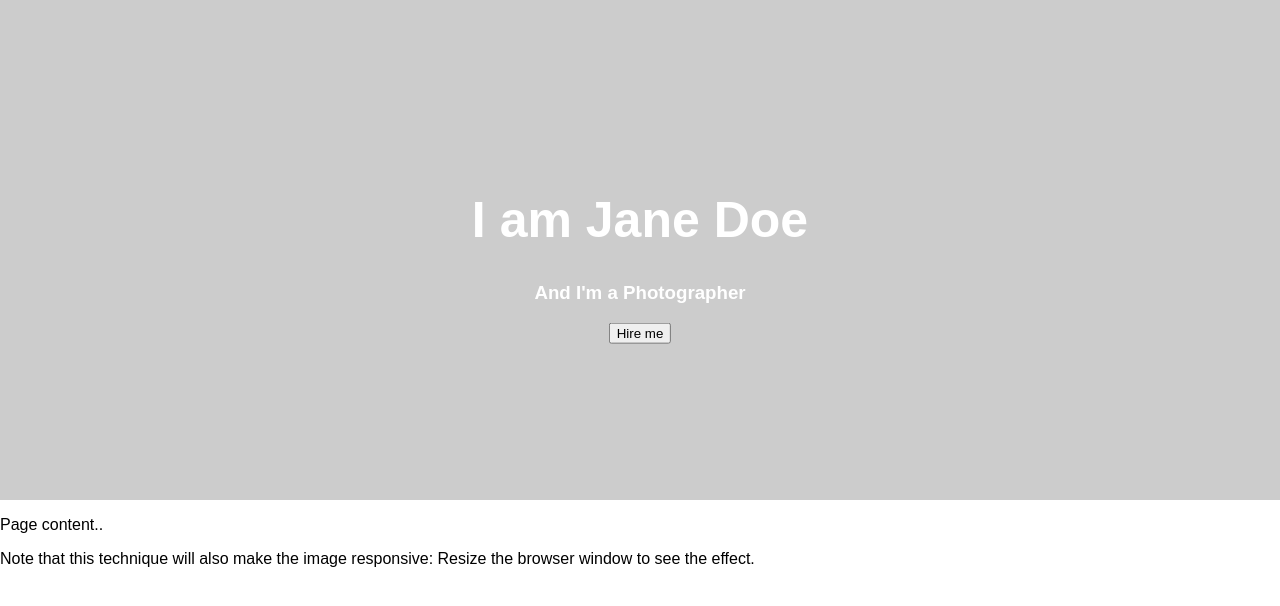
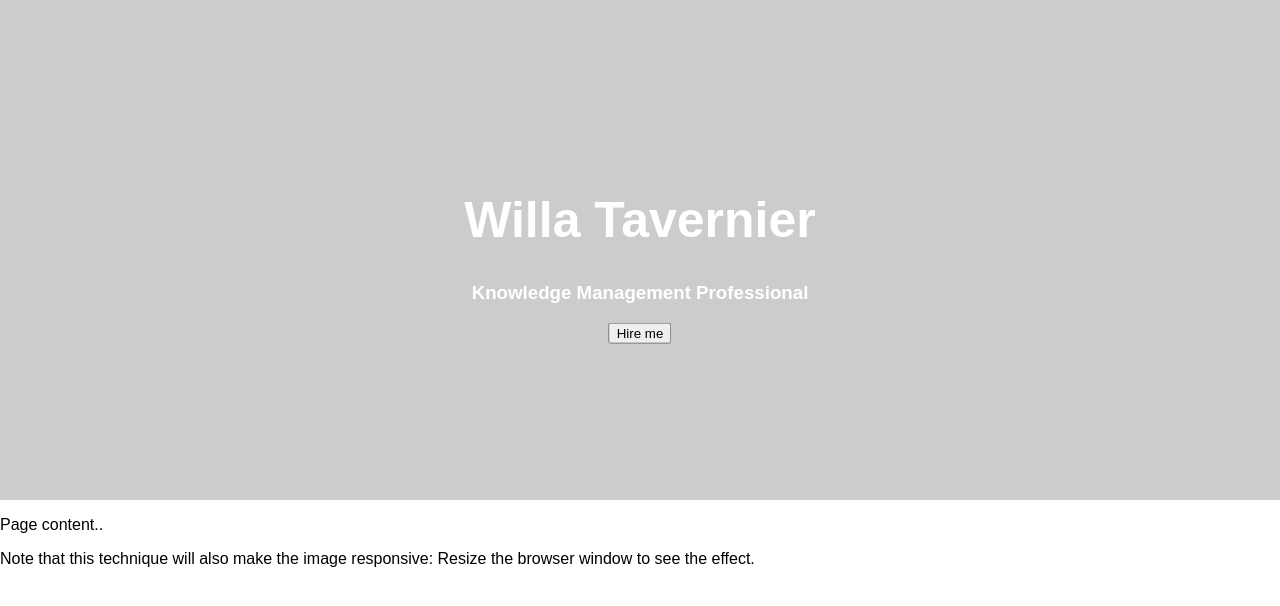
Before and after one commit to willaliburd/willaliburd.github.io, a Jekyll site: the page teach/index.html, which Jekyll copies as it is, in a window 1280 px wide. Shown: the top 606 px of the page. Built offline with Jekyll 4.4.1, drawn with Linux system fonts in a browser that asks for light colours.

Commit message:
Update index.html

```diff
--- a/teach/index.html
+++ b/teach/index.html
@@ -32,8 +32,8 @@ body {
 
 <div class="hero-image">
   <div class="hero-text">
-    <h1 style="font-size:50px">I am Jane Doe</h1>
-    <h3>And I'm a Photographer</h3>
+    <h1 style="font-size:50px">Willa Tavernier</h1>
+    <h3>Knowledge Management Professional</h3>
     <button>Hire me</button>
   </div>
 </div>
```
